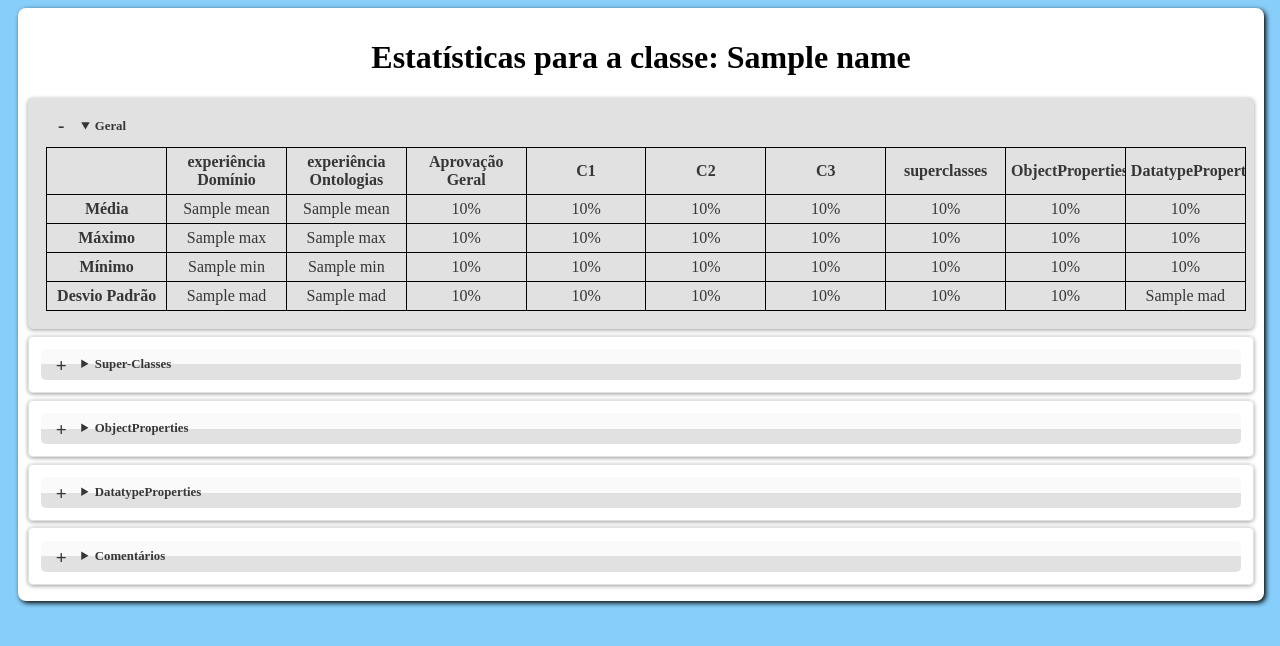
After one commit to CaioViktor/ontoval, a Flask app: template templates/detailClasse.html in a window 1280 px wide. The commit adds this page. Shown: the top 646 px of the page. Run offline with Flask 2, Linux system fonts and the light colour scheme; the template is opened without the code that fills it: most values are stand-ins (such as "Sample title", 1, 10 or a date in 2020).

Commit message:
statistical details

```diff
--- a/server.py
+++ b/server.py
@@ -313,7 +313,28 @@ def result(ontology_id):
 	evaluations['score_properties'] = evaluations.loc[:,list(map(lambda idx: 's'+idx,properties.keys()))].T.mean()
 
 	#evaluations.plot(x='expert_domain',y='score_classes',kind='scatter',title='dominio X score classes').get_figure()
-	return render_template('result.html',name=cursor['name'],evaluations=evaluations,classes=classes,properties=properties,generalClasses=evaluations['score_classe'],generalProperties=evaluations['score_properties'])
+	return render_template('result.html',ontology_id=ontology_id,name=cursor['name'],evaluations=evaluations,classes=classes,properties=properties,generalClasses=evaluations['score_classe'],generalProperties=evaluations['score_properties'],datetime=datetime)
+
+
+@app.route("/detail/<ontology_id>/<typeT>/<id_term>/")
+def detail(ontology_id,typeT,id_term):
+	ontology_id = int(ontology_id)
+	typeT = int(typeT)
+
+	cursor = onto_coll.find_one({'id':ontology_id},{'classes':1,'properties':1})
+
+	uris = da.getURIs(cursor)
+
+	if typeT == 0:
+		cursor = eval_coll.find({'ontology_id':ontology_id,'completed':True},{'classes':1,'expert_domain':1,'expert_ontology':1,'observations':1})
+		data , observations , parents , ops , dps = da.getDataFrameClass(cursor,id_term)
+		print(uris)
+		return render_template('detailClasse.html',name=uris[id_term],uris=uris,evaluations = data,parents=parents,ops=ops,dps=dps,observations=observations)
+	elif typeT == 1:
+		cursor = eval_coll.find({'ontology_id':ontology_id,'completed':True},{'properties':1,'expert_domain':1,'expert_ontology':1,'observations':1})
+		data , observations , parents , rgs  = da.getDataFrameProperties(cursor,id_term)
+		return render_template('detailProperty.html',name=uris[id_term],uris=uris,evaluations = data,parents=parents,rgs=rgs,observations=observations)
+
 
 if __name__ == "__main__":
 	#app.run(host='200.19.182.252')
--- a/static/css/style.css
+++ b/static/css/style.css
@@ -208,3 +208,15 @@ footer{
 	height: 64px;
 	margin: 10px 10px 10px 10px;
 }
+
+details {border: 1px solid #E1E1E1; border-radius: 5px; box-shadow: 0 1px 4px rgba(0, 0, 0, .4); color: #363636; margin: 0 0 .4em; padding: 1%;}
+details[open] {background: #E1E1E1;}
+summary {background: -webkit-linear-gradient(top, #FAFAFA 50%, #E1E1E1 50%); border-radius: 5px; cursor: pointer; font-size: .8em; font-weight: bold; padding: 8px 0; position: relative; width: 100%;}
+summary:hover, details[open] summary {background: #E1E1E1;}
+summary::-webkit-details-marker {display: none}
+summary:before{border-radius: 5px; content: "+"; color: #363636; display: block; float: left; font-size: 1.5em; font-weight: bold; margin: -2px 10px 0 10px; padding: 0; text-align: center; width: 20px;}
+details[open] summary:before {content: "-"; margin-top: -4px;}
+
+.vermelho{
+	color: red;
+}
--- /dev/null
+++ b/templates/detailClasse.html
@@ -0,0 +1,178 @@
+<!DOCTYPE html>
+<html lang = "pt-br">
+	<head>
+		<meta charset = "UTF-8">
+		<link rel = "stylesheet" href = "{{url_for('static',filename='css/style.css')}}">
+		<title>Estatísticas detalhadas para classe</title>
+	</head>
+	<body>
+		<div id="estatisticas" class = "content">
+			<center><h1>Estatísticas para a classe: {{name}}</h1></center>
+			<details open>
+				<summary>Geral</summary>
+				<table id="listaOnt">
+					<tr>
+						<th></th>
+						<th>experiência Domínio</th>
+						<th>experiência Ontologias</th>
+						<th>Aprovação Geral</th>
+						<th>C1</th>
+						<th>C2</th>
+						<th>C3</th>
+						<th>superclasses</th>
+						<th>ObjectProperties</th>
+						<th>DatatypeProperties</th>
+					</tr>
+					<tr>
+						<th>Média</th>
+						<td>{{evaluations['expert_domain'].mean()}}</td>
+						<td>{{evaluations['expert_ontology'].mean()}}</td>
+						<td>{{evaluations['score'].mean() *100}}%</td>
+						<td>{{evaluations['c1'].mean() *100}}%</td>
+						<td>{{evaluations['c2'].mean() *100}}%</td>
+						<td>{{evaluations['c3'].mean() *100}}%</td>
+						<td>{{evaluations['score_parents'].mean() *100}}%</td>
+						<td>{{evaluations['score_objectProperties'].mean() *100}}%</td>
+						<td>{{evaluations['score_dataProperties'].mean() *100}}%</td>
+					</tr>
+					<tr>
+						<th>Máximo</th>
+						<td>{{evaluations['expert_domain'].max()}}</td>
+						<td>{{evaluations['expert_ontology'].max()}}</td>
+						<td>{{evaluations['score'].max() *100}}%</td>
+						<td>{{evaluations['c1'].max() *100}}%</td>
+						<td>{{evaluations['c2'].max() *100}}%</td>
+						<td>{{evaluations['c3'].max() *100}}%</td>
+						<td>{{evaluations['score_parents'].max() *100}}%</td>
+						<td>{{evaluations['score_objectProperties'].max() *100}}%</td>
+						<td>{{evaluations['score_dataProperties'].max() *100}}%</td>
+					</tr>
+					<tr>
+						<th>Mínimo</th>
+						<td>{{evaluations['expert_domain'].min()}}</td>
+						<td>{{evaluations['expert_ontology'].min()}}</td>
+						<td>{{evaluations['score'].min() *100}}%</td>
+						<td>{{evaluations['c1'].min() *100}}%</td>
+						<td>{{evaluations['c2'].min() *100}}%</td>
+						<td>{{evaluations['c3'].min() *100}}%</td>
+						<td>{{evaluations['score_parents'].min() *100}}%</td>
+						<td>{{evaluations['score_objectProperties'].min() *100}}%</td>
+						<td>{{evaluations['score_dataProperties'].min() *100}}%</td>
+					</tr>
+					<tr>
+						<th>Desvio Padrão</th>
+						<td>{{evaluations['expert_domain'].mad()}}</td>
+						<td>{{evaluations['expert_ontology'].mad()}}</td>
+						<td>{{evaluations['score'].mad() *100}}%</td>
+						<td>{{evaluations['c1'].mad() *100}}%</td>
+						<td>{{evaluations['c2'].mad() *100}}%</td>
+						<td>{{evaluations['c3'].mad() *100}}%</td>
+						<td>{{evaluations['score_parents'].mad() *100}}%</td>
+						<td>{{evaluations['score_objectProperties'].mad() *100}}%</td>
+						<td>{{evaluations['score_dataProperties'].mad()}}</td>
+					</tr>
+				</table>
+			</details>
+
+			<details>
+				<summary>Super-Classes</summary>
+				{%for p in parents%}
+					<details>
+						<summary>{{uris[p]}}</summary>
+						<table>
+							<tr>
+								<th></th>
+								<th>Aprovação</th>
+							</tr>
+							<tr>
+								<th>Média (%)</th>
+								<td>{{evaluations[p].mean() *100}}</td>
+							</tr>
+							<tr>
+								<th>Máximo (%)</th>
+								<td>{{evaluations[p].max() *100}}</td>
+							</tr>
+							<tr>
+								<th>Mínimo (%)</th>
+								<td>{{evaluations[p].min() *100}}</td>
+							</tr>
+							<tr>
+								<th>Desvio Padrão (%)</th>
+								<td>{{evaluations[p].mad()}}</td>
+							</tr>
+						</table>
+					</details>
+				{%endfor%}
+			</details>
+
+			<details>
+				<summary>ObjectProperties</summary>
+				{%for op in ops%}
+					<details>
+						<summary>{{uris[op]}}</summary>
+						<table>
+							<tr>
+								<th></th>
+								<th>Aprovação</th>
+							</tr>
+							<tr>
+								<th>Média (%)</th>
+								<td>{{evaluations[op].mean() *100}}</td>
+							</tr>
+							<tr>
+								<th>Máximo (%)</th>
+								<td>{{evaluations[op].max() *100}}</td>
+							</tr>
+							<tr>
+								<th>Mínimo (%)</th>
+								<td>{{evaluations[op].min() *100}}</td>
+							</tr>
+							<tr>
+								<th>Desvio Padrão (%)</th>
+								<td>{{evaluations[op].mad()}}</td>
+							</tr>
+						</table>
+					</details>
+				{%endfor%}
+			</details>
+
+			<details>
+				<summary>DatatypeProperties</summary>
+				{%for dp in dps%}
+					<details>
+						<summary>{{uris[dp]}}</summary>
+						<table>
+							<tr>
+								<th></th>
+								<th>Aprovação</th>
+							</tr>
+							<tr>
+								<th>Média (%)</th>
+								<td>{{evaluations[dp].mean() *100}}</td>
+							</tr>
+							<tr>
+								<th>Máximo (%)</th>
+								<td>{{evaluations[dp].max() *100}}</td>
+							</tr>
+							<tr>
+								<th>Mínimo (%)</th>
+								<td>{{evaluations[dp].min() *100}}</td>
+							</tr>
+							<tr>
+								<th>Desvio Padrão (%)</th>
+								<td>{{evaluations[dp].mad()}}</td>
+							</tr>
+						</table>
+					</details>
+				{%endfor%}
+			</details>
+			<details>
+				<summary>Comentários</summary>
+				{%for comment in observations%}
+					<textarea readonly>{{comment}}</textarea><br>
+				{%endfor%}
+			</details>
+		</div>
+	</body>
+
+</html>
```
Also changed, not shown: dataAnalyses.py (+64 -1 lines), templates/detailProperty.html (added, +149 -0 lines), templates/result.html (+15 -5 lines), static/img/information.png (added).
